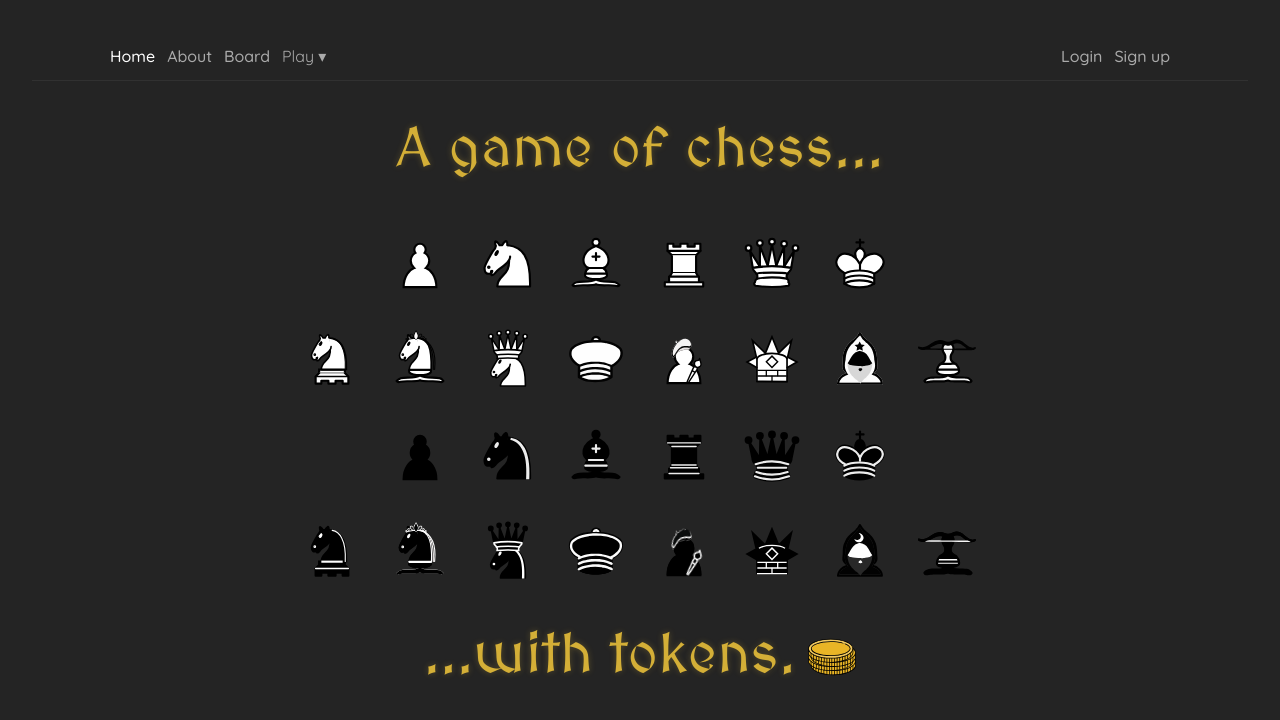
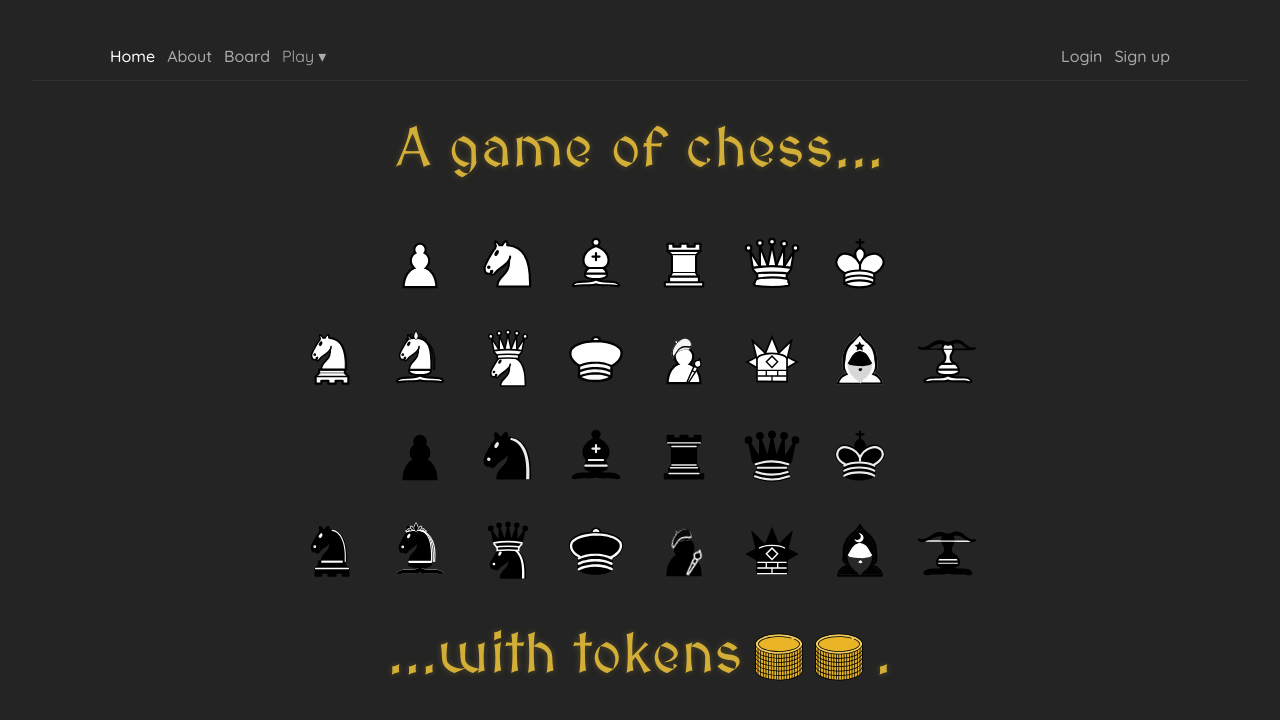
Before and after one commit to cliz1/tokenchess, a React (Vite) app: page / in a window 1280 px wide. Shown: the top 720 px of the page. Built offline with nearby package versions, Linux system fonts and the light colour scheme; no server answers.

Commit message:
draft page token svg addition

```diff
--- a/src/components/DraftBuilder.tsx
+++ b/src/components/DraftBuilder.tsx
@@ -6,6 +6,7 @@ import "chessground/assets/chessground.base.css";
 import "chessground/assets/chessground.brown.css";
 import "chessground/assets/chessground.cburnett.css";
 import "../assets/custom-pieces.css";
+//import "images/coin-svg-repo.svg";
 
 const FILES = "abcdefgh";
 type PalettePiece = { role: string; color: "white" | "black" };
@@ -14,7 +15,7 @@ export default function DraftBuilder({ onSave, initialFen }: { onSave?: (fen: st
   const boardRef = useRef<HTMLDivElement | null>(null);
   const groundRef = useRef<any>(null);
 
-  const START_FEN = "rnbqkbnr/pppppppp/8/8/8/8/PPPPPPPP/RNBQKBNR w KQkq - 0 1";
+  const START_FEN = "8/8/8/8/8/8/PPPPPPPP/RNBQKBNR w KQkq - 0 1";
   const EMPTY_FEN = "4k3/8/8/8/8/8/8/4K3 w - - 0 1";
   const PAWNS_FEN = "4k3/8/8/8/8/8/PPPPPPPP/4K3 w - - 0 1"
   const INITIAL_TOKENS = 39;
@@ -355,11 +356,11 @@ useEffect(() => {
 
       // **ENFORCE placement into allowed ranks for current perspective and piece type**
       if (!isSquareAllowedInPerspective(sq, perspective)) {
-        flashWarning(`You can only place pieces on ranks ${allowedRanksForPerspective(perspective).join(" & ")} for the ${perspective} perspective.`);
+        flashWarning(`You can only place pieces on ranks ${allowedRanksForPerspective(perspective).join(" & ")}.`);
         return;
       }
       if (!isSquareAllowedForPiece(sq, perspective, piece)) {
-        flashWarning(`You can only place ${piece.role}s on rank ${allowedRankForPiece(piece)} for the ${perspective} perspective.`);
+        flashWarning(`You can only place ${piece.role}s on rank ${allowedRankForPiece(piece)}.`);
         return;
       }
 
@@ -662,7 +663,11 @@ useEffect(() => {
     try { groundRef.current?.set?.({ fen: PAWNS_FEN }); } catch {}
   }
 
-
+  const getTokenIcon = (tokens: number) => {
+  if (tokens >= 26) return "/images/coin-stack.svg";
+  if (tokens >= 13) return "/images/coin-svgrepo-com.svg";
+  return "/images/single-coin.svg";
+};
 
   return (
     <div style={{ minHeight: "100%", display: "flex", justifyContent: "center", alignItems: "flex-start", padding: 24 }}>
@@ -730,10 +735,29 @@ useEffect(() => {
           </div>
 
           <div style={{ fontSize: 13, color: "#bbb" }}>Tokens</div>
-          <div style={{ fontSize: 40, fontWeight: 700, color: "#fff", lineHeight: 1 }}>{tokens}</div>
+          <div
+            style={{
+              display: "flex",
+              alignItems: "center",
+              justifyContent: "center",
+              gap: 14,
+              fontSize: 40,
+              fontWeight: 700,
+              color: "#fff",
+              lineHeight: 1,
+            }}
+          >
+            {tokens}
+          <img
+            src={getTokenIcon(tokens)}
+            alt="Tokens"
+            style={{ width: 32, height: 32 }}
+          />
+          </div>
+
 
           <div style={{ fontSize: 12, color: "#aaa" }}>
-            Placing <strong style={{ color: "#fff" }}>{perspective}</strong> pieces consumes tokens. If a placement would make tokens go below 0 it will be blocked.
+            Placing pieces consumes tokens. If a placement would make tokens go below 0 it will be blocked.
           </div>
 
           <div style={{ borderTop: "1px solid rgba(255,255,255,0.03)", paddingTop: 8 }}>
--- a/src/index.html
+++ b/src/index.html
@@ -2,7 +2,7 @@
 <html lang="en">
   <head>
     <meta charset="UTF-8" />
-    <link rel="icon" type="image/svg+xml" href="/images/coin-svgrepo-com.svg" />
+    <link rel="icon" type="image/svg+xml" href="/Chess_clt45.svg" />
     <meta name="viewport" content="width=device-width, initial-scale=1.0" />
     <title>Token Chess</title>
   </head>
--- a/src/pages/HomePage.tsx
+++ b/src/pages/HomePage.tsx
@@ -35,13 +35,18 @@ export default function HomePage() {
       {renderRow(standardPieces, "black")}
       {renderRow(customPieces, "black")}
        <h1 style={{ marginTop: 0, fontSize: "3.5rem", display: "flex", alignItems: "center", justifyContent: "center", gap: 12 }}>
-  ...with tokens.
+  ...with tokens
   <img
-    src="/images/coin-svgrepo-com.svg"
+    src="/images/coin-stack.svg"
     alt="Token"
     style={{ width: 48, height: 48 }}
   />
-</h1>
+    <img
+    src="/images/coin-stack.svg"
+    alt="Token"
+    style={{ width: 48, height: 48 }}
+  />
+.</h1>
     </div>
   );
 }
```
Also changed, not shown: public/images/coin-stack.svg (added), public/images/single-coin.svg (added).
